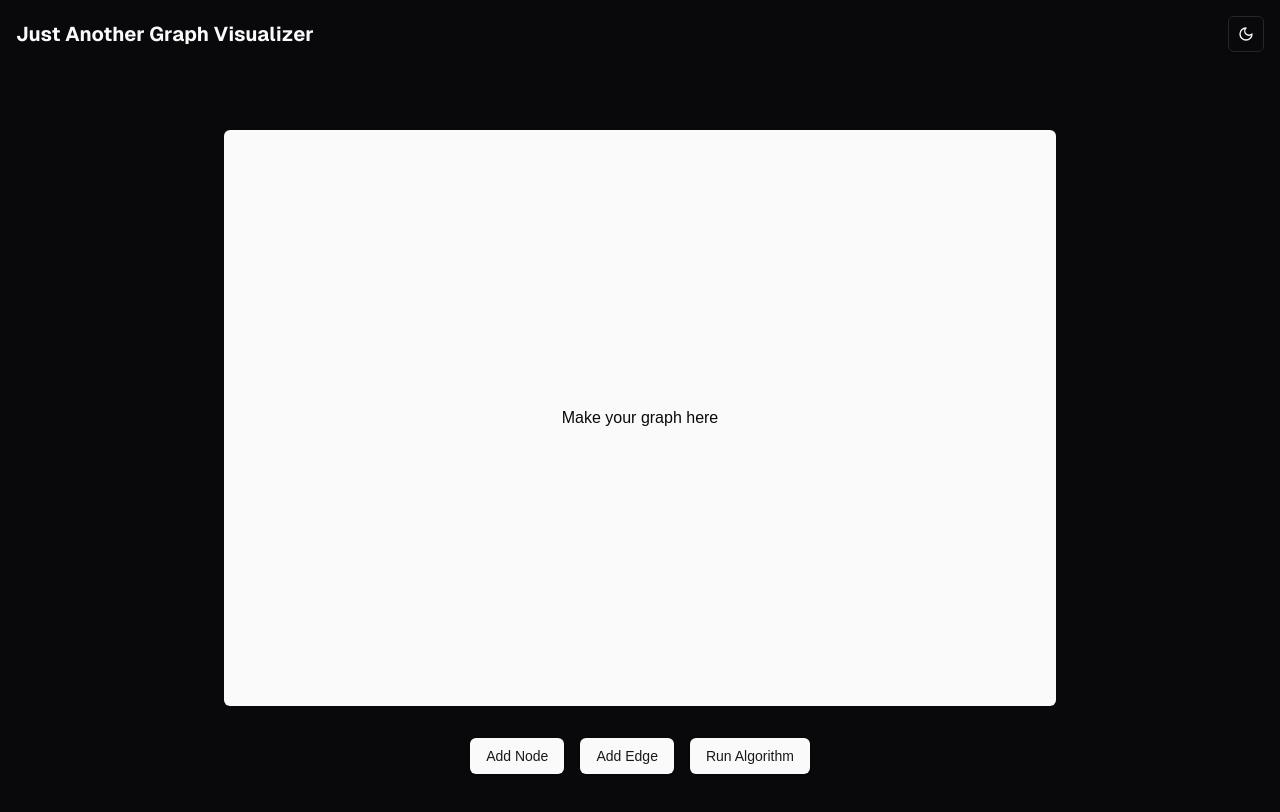
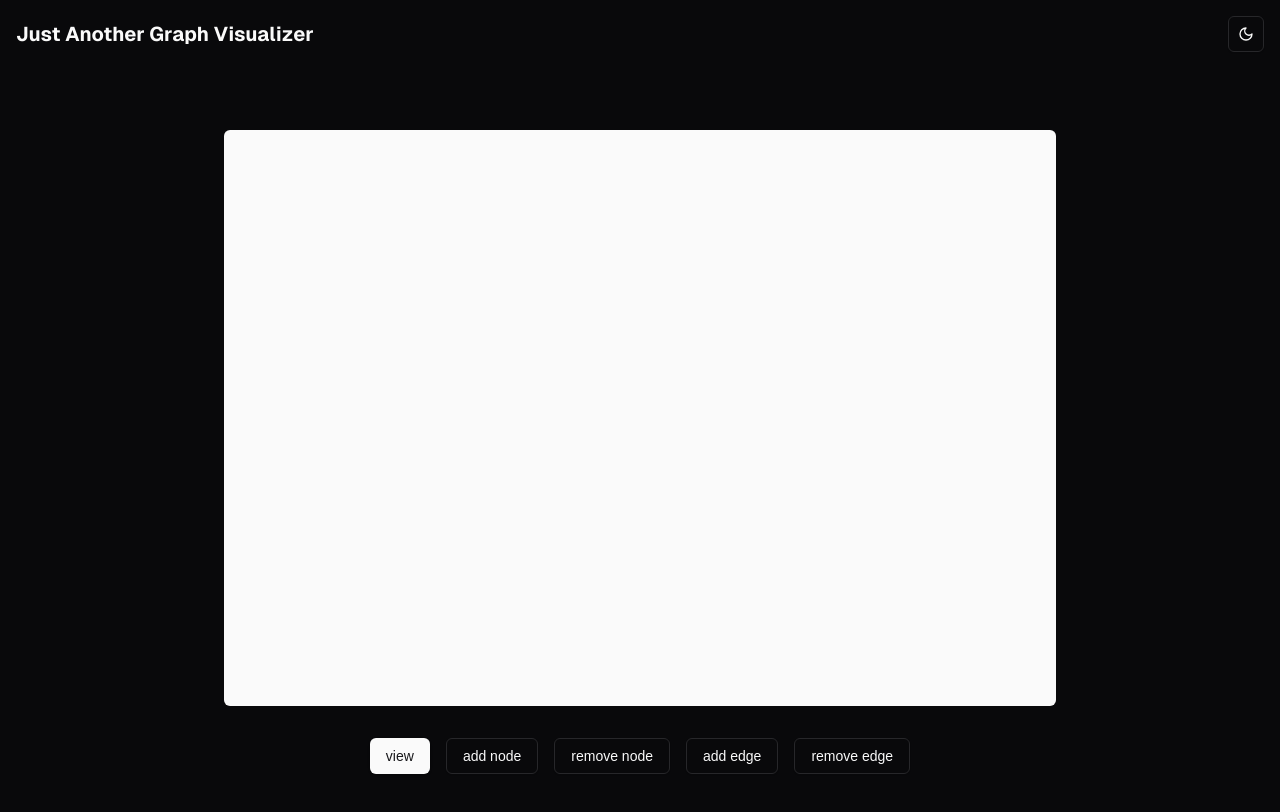
Before and after one commit to Pal8304/just-another-graph-visualizer, a Next.js app: page / in a window 1280 px wide. Shown: the top 812 px of the page. Built offline with nearby package versions, Linux system fonts and the light colour scheme.

Commit message:
feat: add node functionality

```diff
--- a/package.json
+++ b/package.json
@@ -10,6 +10,8 @@
     "prepare": "husky"
   },
   "dependencies": {
+    "@mantine/core": "^7.13.4",
+    "@mantine/hooks": "^7.13.4",
     "@radix-ui/react-dropdown-menu": "^2.1.2",
     "@radix-ui/react-icons": "^1.3.0",
     "@radix-ui/react-slot": "^1.1.0",
--- a/src/app/layout.tsx
+++ b/src/app/layout.tsx
@@ -3,6 +3,7 @@ import localFont from "next/font/local";
 import "./globals.css";
 import { ThemeProvider } from "@/components/theme/theme-provider";
 import Navbar from "@/components/navbar";
+import { MantineProvider } from "@mantine/core";
 
 const geistSans = localFont({
   src: "./fonts/GeistVF.woff",
@@ -30,6 +31,7 @@ export default function RootLayout({
       <body
         className={`${geistSans.variable} ${geistMono.variable} antialiased`}
       >
+        <MantineProvider>
           <ThemeProvider
             attribute="class"
             defaultTheme="dark"
@@ -39,6 +41,7 @@ export default function RootLayout({
             <Navbar />
             {children}
           </ThemeProvider>
+        </MantineProvider>
       </body>
     </html>
   );
--- a/src/app/page.tsx
+++ b/src/app/page.tsx
@@ -1,5 +1,5 @@
-import GraphCanvas from "@/components/graph/graph-canvas";
-import GraphButtons from "@/components/graph/graph-buttons";
+import {GraphCanvas} from "@/components/graph/graph-canvas";
+import {GraphButtons} from "@/components/graph/graph-buttons";
 
 export default function Home() {
   return (
--- a/src/components/graph/graph-buttons.tsx
+++ b/src/components/graph/graph-buttons.tsx
@@ -1,11 +1,22 @@
+"use client"
+
+import { GraphStore, useGraphStore } from "@/lib/stores/graph";
 import { Button } from "../ui/button";
 
-export default function GraphButtons() {
+function ActionButton({action}: {action: GraphStore["action"]}) {
+  const { action: currentAction, setAction: setCurrentAction } = useGraphStore();
+
+  return <Button variant={currentAction === action ? "default" : "outline"} onClick={() => setCurrentAction(action)} >
+    {action.toString().split('-').join(' ')}
+  </Button>
+}
+
+export function GraphButtons() {
+  const actions: GraphStore["action"][] = ["view", "add-node", "remove-node", "add-edge", "remove-edge"];
+
   return (
     <div className="flex flex-row justify-center w-2/3 p-4 m-4 gap-4">
-      <Button>Add Node</Button>
-      <Button>Add Edge</Button>
-      <Button>Run Algorithm</Button>
+      {actions.map((action) => <ActionButton key={action} action={action} />)}
     </div>
   );
 }
--- a/src/components/graph/graph-canvas.tsx
+++ b/src/components/graph/graph-canvas.tsx
@@ -1,7 +1,29 @@
-export default function GraphCanvas() {
+"use client";
+import { useMouse } from "@mantine/hooks";
+import { useGraphStore } from "@/lib/stores/graph";
+import { Node } from "./node";
+
+export function GraphCanvas() {
+  const { ref, x, y } = useMouse();
+  const { action, addNode } = useGraphStore();
   return (
-    <div className=" bg-foreground text-background text-opacity-5 rounded-md w-2/3 h-3/4 flex flex-col items-center justify-center">
-      Make your graph here
+    <div
+      ref={ref}
+      className="bg-foreground text-background text-opacity-5 rounded-md w-2/3 h-3/4 flex flex-col items-center justify-center relative"
+    >
+      <div
+        className="w-full h-full z-10 absolute"
+        onClick={() => {
+          if (action === "add-node") {
+            addNode({ id: "A", x: x, y: y });
+          }
+        }}
+      ></div>
+      <div className="w-full h-full z-0 absolute">
+        {useGraphStore().nodes.map((node) => (
+          <Node key={crypto.randomUUID()} {...node} />
+        ))}
+      </div>
     </div>
   );
 }
--- a/src/components/graph/node.tsx
+++ b/src/components/graph/node.tsx
@@ -1,7 +1,10 @@
-export default function Node() {
+export function Node({ id, x, y }: { id: string; x: number; y: number }) {
   return (
-    <div>
-      <h1>Node</h1>
+    <div
+      className="bg-background text-foreground rounded-full w-8 h-8 flex items-center justify-center"
+      style={{ position: "absolute", left: x, top: y, transform: "translate(-50%, -50%)" }}
+    >
+      {id}
     </div>
   );
 }
--- /dev/null
+++ b/src/lib/stores/graph.ts
@@ -0,0 +1,42 @@
+import { create } from "zustand";
+
+interface Node {
+  id: string;
+  x: number;
+  y: number;
+}
+
+interface Edge {
+  directed: boolean;
+  from: Node;
+  to: Node;
+  weight: number | null;
+}
+
+interface State {
+  nodes: Node[];
+  edges: Edge[];
+  action: "view" | "add-node" | "remove-node" | "add-edge" | "remove-edge";
+}
+
+interface Actions {
+  addNode: (node : Node) => void;
+  addEdge: () => void;
+	setAction: (action: State["action"]) => void;
+}
+
+export type GraphStore = State & Actions;
+
+export const useGraphStore = create<GraphStore>((set) => ({
+  nodes: [],
+  edges: [],
+  action: "view",
+  addEdge: () => {},
+  addNode: (node : Node) => {
+		set({ nodes: [...useGraphStore.getState().nodes, node] });
+		console.log("Added node", node);
+	},
+	setAction: (action: State["action"]) => {
+		set({ action: action });
+	}
+}));
```
Lines whose indentation alone changed are shown as unchanged.
